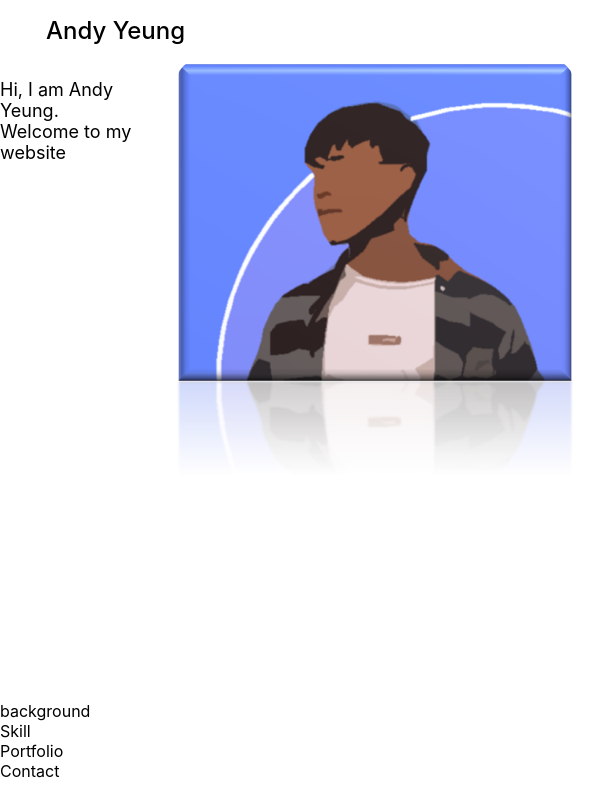
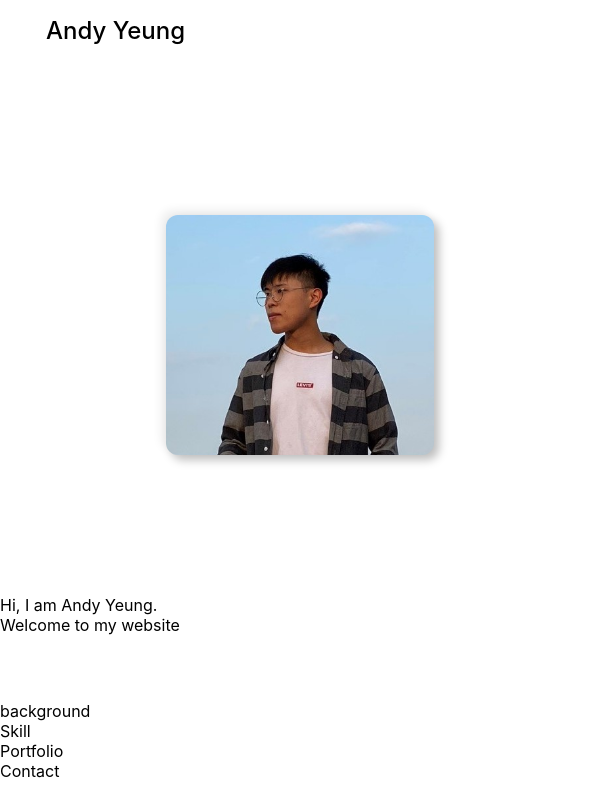
Before and after one commit to andyeung523/portfolio-page, a React (Create React App) app: page / in a window 600 px wide. Built offline with nearby package versions, Linux system fonts and the light colour scheme.

Commit message:
update transition & transform

```diff
--- a/src/components/content/content.css
+++ b/src/components/content/content.css
@@ -14,18 +14,38 @@
     display: flex;
     justify-content: center;
     align-items: center;
-    padding: 3vh;
+    margin: 3vh;
 }
 
 #self_img {
-    height: 80vh;
+    height: 30vh;
     border-radius: 5%;
+    border-radius: 12px;
+    background: #fff;
+    box-shadow: 5px 5px 10px #bebebe, -5px -5px 10px #eeeeee;
 }
 
 #self-area {
     height: 80vh;
+    margin: auto;
 }
 
 #self-text {
     font-size: 3vw;
 }
+
+@media screen and (max-width:600px) {
+    .flexbox {
+        display: flex;
+        justify-content: space-around;
+        flex-direction: column;
+        flex-direction: column-reverse;
+    }
+    .img-container {
+        display: flex;
+        justify-content: center;
+        align-items: center;
+        margin-top: 13vh;
+    }
+    .self-intro-text {}
+}
--- a/src/components/content/selfIntro.js
+++ b/src/components/content/selfIntro.js
@@ -1,13 +1,13 @@
 import React from 'react'
 import './content.css'
-import self_img from '../../asset/img/me_icon_3.png'
+import self_img from '../../asset/img/me_icon_2.jpeg'
 
 export default function SelfIntro() {
     return (
         <div className="flexbox " id="self-area">
 
             <div className="self-intro-text ">
-                <p id="self-text">
+                <p id="self-text ">
                     Hi, I am Andy Yeung. <br/>
                     Welcome to my website
 
--- a/src/components/head/head.css
+++ b/src/components/head/head.css
@@ -35,6 +35,7 @@
     border-radius: 12px;
     background: #ffffff;
     box-shadow: inset 5px 5px 10px #e3e3e3, inset -5px -5px 10px #ffffff;
+    transition: 0.3s;
 }
 
 .nm-container {
@@ -64,22 +65,32 @@
     box-shadow: 5px 5px 10px #bebebe, -5px -5px 10px #eeeeee;
     height: fit-content;
 }
+.neumorphy:active {
 
+    transform: perspective(500px) translateZ(-3rem);
+}
 .no-display{
     display: none;
 }
+.dropDown{
+    transition: 0.3s;
+}
 
+
+/* display only < 600px */
 @media screen and (max-width:600px) {
     .nav-btn{
         display: none;
     }
 
 }
-
+/* display if > 600px */
 @media screen and (min-width:600px) {
     .icon{
         display: none;
     }
-
+    .dropDown{
+        display: none;
+    }
 
 }
--- a/src/components/head/head.js
+++ b/src/components/head/head.js
@@ -1,11 +1,28 @@
 import './head.css'
 
-import React from 'react'
+import React,{ useState } from 'react'
 import { FaBars } from 'react-icons/fa';
 
 
+
+
 function Head() {
+    const [checked, setChecked] = useState(false);
+    var dropDownList;
+    function onclick () {
+        console.log(checked);
+       setChecked(!checked)
+    }
+
+    if(checked==0){
+        dropDownList =<div className="dropDown">dropdown</div>;
+    }else{
+        dropDownList=<div className="dropDown"></div>;
+    }
+
+
     return (
+        <section>
             <div id="head-area" className="flexBox">
                 <div id="title">
                     Andy Yeung
@@ -27,14 +44,16 @@ function Head() {
                     <button className="nav-btn">
                         Contact
                     </button>
-                <button className="icon neumorphy" onclick="myFunction()">
-                    <FaBars className="icon"/>
+                    <button className="icon neumorphy" onClick={onclick}>
+                        <FaBars className="icon" />
                     </button>
                 </div>
 
+            </div>
 
+            {dropDownList}
 
-        </div>
+        </section>
     )
 }
 
```
Also changed, not shown: src/asset/img/Picture1.png (added), src/asset/img/me_icon_2.jpeg (added). Lines whose indentation alone changed are shown as unchanged.
